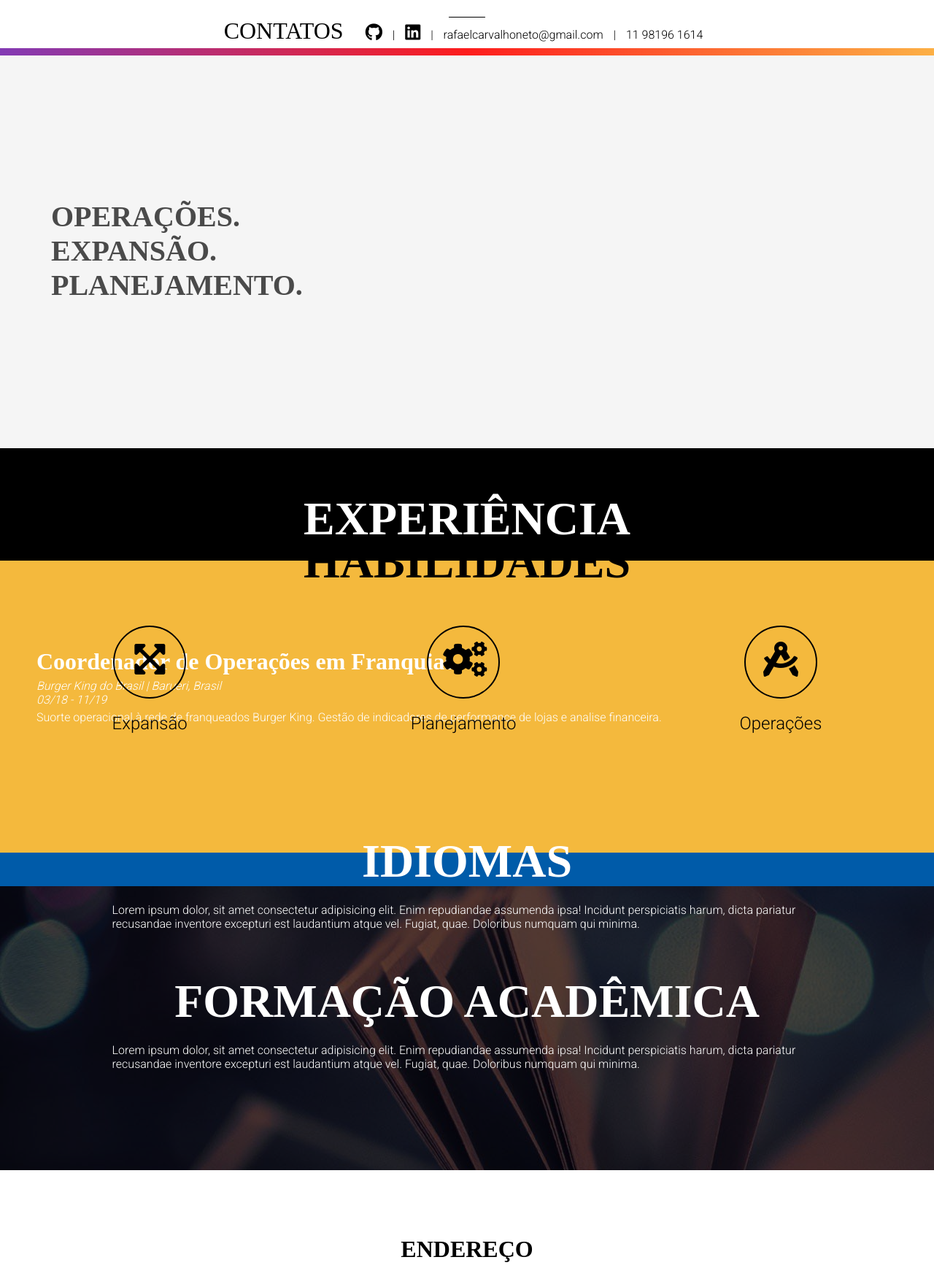
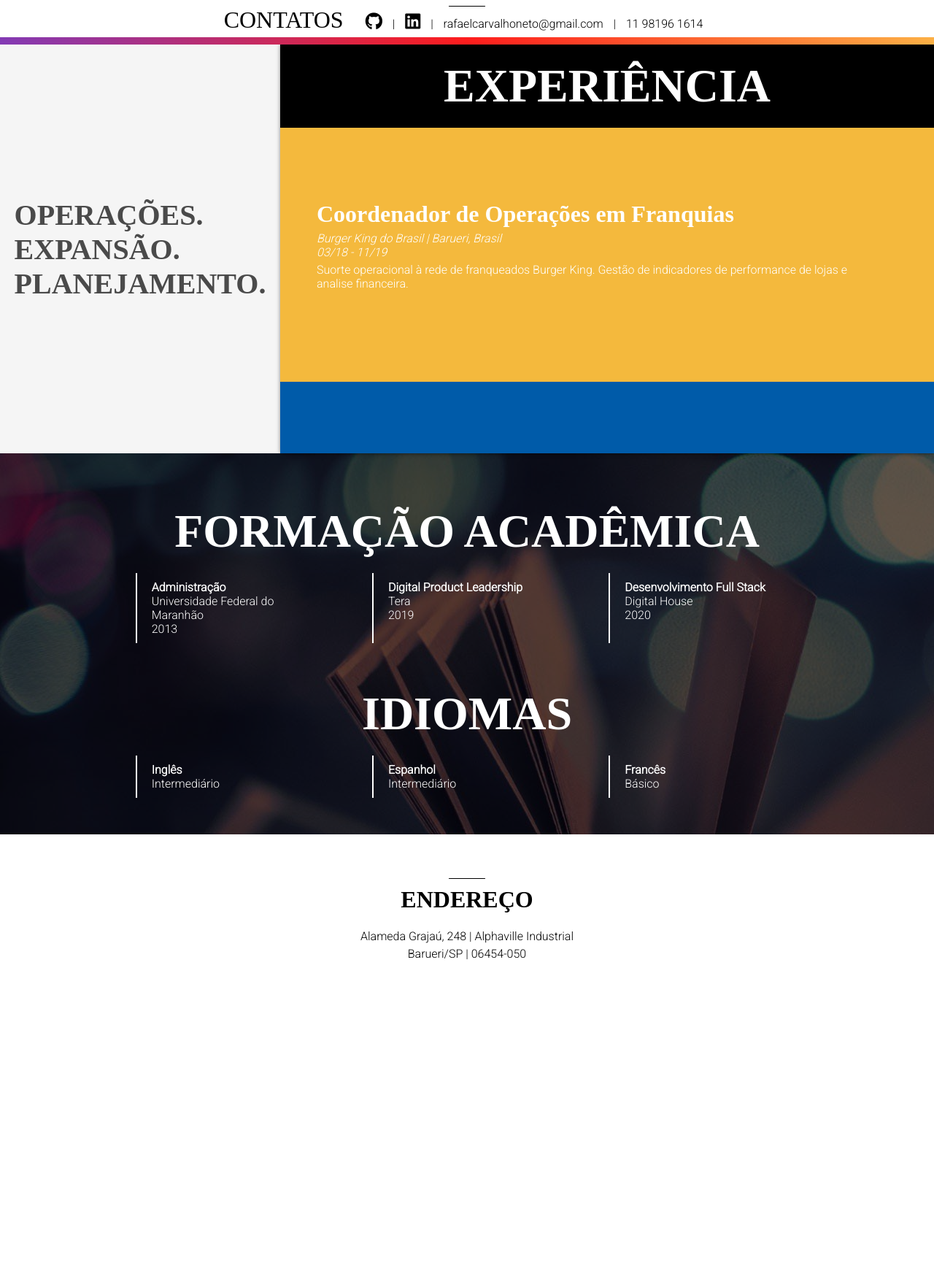
Before and after one commit to RafaelCarvalhoNeto/curriculo-secoes, a plain HTML site: page index.html in a window 1280 px wide. Shown: the part 1052-2800 px from the top of the page at 73% size. After the commit the page ends 2401 px from the top, so only its background shows below. Drawn offline with Linux system fonts and the light colour scheme.

Commit message:
finalizand-design

```diff
--- a/css/style.css
+++ b/css/style.css
@@ -5,13 +5,15 @@
     box-sizing: border-box;
     scroll-behavior: smooth;
     font-family: 'Roboto';
+    scroll-snap-type: y;
 }
+
 header{
     background-image: url(../img/header2.png);
     text-align: center;
     height: 100vh;
     background-attachment: fixed;
-    background-size: 100%;
+    background-size: cover;
     color: #fff;
     text-transform: uppercase;
     position: relative;
@@ -35,10 +37,11 @@ header p{
     font-family: Tw Cen MT Condensed;
 }
 .sobre{
-    height: 270px;
+    margin: 50px;
     display: flex;
     padding: 0 12%;
     flex-wrap: wrap;
+    scroll-snap-align: start; /*ENTENDER COMO FUNCIONA*/
 }
 .sobre p{
     flex-basis: 50%;
@@ -50,11 +53,15 @@ header p{
     position: sticky;
     top:0;
     background: #fff;
-    height:55px;
     z-index: 1;
+    display: flex;
+    flex-flow: row wrap;
+    justify-content: center;
+
 }
 .contato1 p{
-    padding-top: 5px;
+    padding: 5px 0 5px 0;
+    background: #fff;
 }
 .contato1 p span{
     padding-right: 20px;
@@ -99,28 +106,28 @@ header p{
 }
 .xp{
     display: flex;
-    height: 600px;
     flex-flow: row wrap;
 
 }
 hr{
     height: 10px;
     background: linear-gradient(90deg, rgba(131,58,180,1) 0%, rgba(253,29,29,1) 50%, rgba(252,176,69,1) 100%);
-    order: -2;
     border: none;
-    margin-top: 5px;
+    flex: 1 1 100%
 }
 .lado{
     flex:1 1 30%;
     order: -1;
     background: rgb(245, 245, 245);
+    display: flex;
 }
 .lado h2{
     text-transform: uppercase;
     font-family: Tw Cen MT Condensed;
-    padding: 200px 20px 200px 70px;
     font-size: 2.5em;
     color: #4a4a4a;
+    align-self: center;
+    margin: 20px auto;
 }
 .experiencia{
     background: #000;
@@ -128,14 +135,23 @@ hr{
     color: #fff;
     overflow: auto;
     flex:1 1 70%;
-    height: 600px;
+    height: 70vh;
+    filter: drop-shadow(1px 0 3px rgba(0, 0, 0, 0.6));
+    display: flex;
+    flex-flow: column nowrap;
 }
-.experiencia h2{
+.exp{
     position: sticky;
     background-color: black;
-    top: 0
+    top: 0;
+    text-transform: uppercase;
+    text-align: center;
+    margin: 0 0 20px 0;
+    padding: 20px 0 0 0;
+    font-family: Tw Cen MT Condensed;
+    font-size: 4em;
 }
-.experiencia h2, .habilidades h2, .idiomas h2, footer h2{
+.habilidades h2, .idiomas h2, footer h2{
     text-transform: uppercase;
     text-align: center;
     margin: 0 0 20px 0;
@@ -143,6 +159,25 @@ hr{
     font-family: Tw Cen MT Condensed;
     font-size: 4em;
 }
+
+@keyframes bounce {
+    0%, 20%, 60%, 100% {
+        -webkit-transform: translateY(0);
+        transform:translateY(0);
+    }
+
+    40%{
+        -webkit-transform: translateY(-20px);
+        transform:translateY(-20px);
+    }
+
+    80%{
+        -webkit-transform: translateY(-10px);
+        transform:translateY(-10px);
+    }
+
+}
+
 a[href="#chegasobre"]{
     display: block;
     position: absolute;
@@ -152,20 +187,20 @@ a[href="#chegasobre"]{
     color: #fff;
 }
 a[href="#chegasobre"]:hover{
-    /*filter: brightness(0.5);*/
+    /*filter: brightness(0.5);
     margin-top: 4px;
     position: absolute;
     bottom: 55px;
     left: 49%;
-    transition: all 0.05s ease-in-out;
+    transition: all 0.1s ease;*/
+    animation: bounce 1s;
 }
 .experiencia div{
     margin: 0;
     width: 100%;
-    vertical-align: text-top;
     background-color: #f4b93d;
-    height: 400px;
-    padding: 120px 120px 120px 50px;
+    padding: 100px 100px 120px 50px;
+    flex: 0 1 auto
 }
 .experiencia div:nth-child(odd){
     background-color: #005ba9;
@@ -177,6 +212,28 @@ a[href="#chegasobre"]:hover{
 .experiencia div p{
     margin: 5px 0;
 }
+.xp .experiencia .volunt{
+    background-color: rgb(228, 228, 228);
+    padding: 50px 100px 60px 50px;
+}
+.xp .experiencia .volunt h2{
+    background: none;
+    color: grey;
+    text-align: left;
+    font-size: 3em;
+    padding-top: 2px;
+    margin-bottom: 30px;
+    font-family: Tw Cen MT Condensed;
+    text-transform: uppercase;
+}
+.xp .experiencia .volunt ul{
+    list-style: none;
+    color: black;
+}
+.xp .experiencia .volunt ul li h3{
+    margin-top: 8px;
+}
+
 .habilidades ul li{
     /*display: inline-block;
     right: 50%;*/
@@ -204,17 +261,46 @@ a[href="#chegasobre"]:hover{
 }
 .idiomas{
     background-image: url(../img/idiomas.png);
-    background-attachment: static;
     color: white;
-    height: 550px;
-    padding: 30px 12% 50px 12%;
+    padding: 10px 12% 50px 12%;
+}
+.academia{
+    margin: 0 auto;
+    display: flex;
+    flex-flow: row wrap;
+    justify-content: space-around;
+}
+.linguas{
+    list-style: none;
+    text-align: center;
+}
+.linguas li{
+    padding: 10px 80px;
+    font-size: 1.5em;
+}
+.linguas li i{
+    display: block;
+    font-size: 2em;
+}
+.acad, .ling{
+    list-style: none;
+    width: 260px;
+    padding: 10px 0 10px 20px;
+    border-left: 2px solid #fff;
+}
+
+.academia li ul li{
+    display: block;
+}
+.academia h5{
+    font-size: 1em;
 }
 footer{
-    padding: 30px 12% 50px 12%;
+    padding: 30px 12% 30px 12%;
     text-align: center;
 }
 footer p:nth-child(2){
-    font-size: 2em;
+    font-size: 1em;
 }
 footer p{
     line-height: 1.5;
@@ -230,12 +316,35 @@ footer p a:hover{
 
 footer h4{
     text-transform: uppercase;
-    margin: 60px 0 20px 0;
+    margin: 30px 0 20px 0;
     font-family: Tw Cen MT Condensed;
     font-size: 2em;
 }
-@media (max-width:1100px){
-    footer{
-        padding: 30px 30% 50px 30%;
+footer h4:before{
+    content: '';
+    width: 50px;
+    height: 1px;
+    background: black;
+    display: block;
+    margin: 10px auto;
+}
+/*SCROLLBAR CHANGES*/
+::-webkit-scrollbar {
+    width: 1em;
+    background-color: #Fff;
+}
+
+::-webkit-scrollbar-thumb {
+    background-color: #4a4a4a;
+    outline: 1px solid #353535;
+    border-radius: 50px;
+}
+
+
+@media only screen and (max-width: 768px) {
+
+    * {
+        scroll-snap-type: none;
     }
+
 }
--- a/index.html
+++ b/index.html
@@ -25,7 +25,8 @@
     </section>
     <section class="xp">
         <article class="experiencia">
-            <h2>Experiência</h2>
+            <article>
+                <h2 class="exp">Experiência</h2>
                 <div>
                     <h3>Coordenador de Operações em Franquias</h3>
                     <p><em>Burger King do Brasil | Barueri, Brasil<br>03/18 - 11/19</em></p>
@@ -46,24 +47,85 @@
                     <p><em>AIESEC no Brasil | São Paulo, Brasil<br>05/14 - 06/15</em></p>
                     <p>Responsável final pelas estratégias de comunicação interna, endomarketing e gestão da informação nacional. Desenvolvimento dos programas de liderança para presidentes de escritórios e times nacionais.</p>
                 </div>
+                <div class="volunt">
+                    <h2>Voluntário</h2>
+                    <ul>
+                        <li><h3>Centro Acadêmico de Administração</h3></li>
+                        <li><em>Diretor de Planejamento | São Luís, Brasil<br>2012</em></li>
+                    </ul>
+                    <ul>
+                        <li><h3>AIESEC em São Luís</h3></li>
+                        <li><em>Diretor de Intercâmbios Sociais | São Luís, Brasil<br>2013</em></li>
+                    </ul>
+                    <ul>
+                        <li><h3>Worldpacker</h3></li>
+                        <li><em>Did's Hostel | São Paulo, Brasil<br>2015</em></li>
+                    </ul>
+                    <ul>
+                        <li><h3>Voluntário</h3></li>
+                        <li><em>Missão Univida | Manaus, Brasil<br>2020</em></li>
+                    </ul>
+                </div>
+            </article>
         </article>
         <aside class="lado">
             <h2>Operações.<br>Expansão.<br>Planejamento.</h2>
         </aside>
     </section>
-    <section class="habilidades">
+    <!--<section class="habilidades">
         <h2>Habilidades</h2>
         <ul>
             <li><i class="fas fa-expand-arrows-alt"></i><br>Expansão</li>
             <li><i class="fas fa-cogs"></i><br>Planejamento</li>
             <li><i class="fas fa-drafting-compass"></i><br>Operações</li>
         </ul>
-    </section>
+    </section>-->
     <section class="idiomas">
+        <h2>Formação Acadêmica</h2>
+        <ul class="academia">
+            <li class="acad">
+                <h5>Administração</h5>
+                <ul>
+                    <li>Universidade Federal do Maranhão</li>
+                    <li>2013</li>
+                </ul>
+            </li>
+            <li class="acad">
+                <h5>Digital Product Leadership</h5>
+                <ul>
+                    <li>Tera</li>
+                    <li>2019</li>
+                </ul>
+            </li>
+            <li class="acad">
+                <h5>Desenvolvimento Full Stack</h5>
+                <ul>
+                    <li>Digital House</li>
+                    <li>2020</li>
+                </ul>
+            </li>
+        </ul>
         <h2>Idiomas</h2>
-        <p>Lorem ipsum dolor, sit amet consectetur adipisicing elit. Enim repudiandae assumenda ipsa! Incidunt perspiciatis harum, dicta pariatur recusandae inventore excepturi est laudantium atque vel. Fugiat, quae. Doloribus numquam qui minima.</p>
-        <h2>Formação Acadêmica</h2>
-        <p>Lorem ipsum dolor, sit amet consectetur adipisicing elit. Enim repudiandae assumenda ipsa! Incidunt perspiciatis harum, dicta pariatur recusandae inventore excepturi est laudantium atque vel. Fugiat, quae. Doloribus numquam qui minima.</p>
+        <ul class="academia">
+            <li class="ling">
+                <h5>Inglês</h5>
+                <ul>
+                    <li>Intermediário</li>
+                </ul>
+            </li>
+            <li class="ling">
+                <h5>Espanhol</h5>
+                <ul>
+                    <li>Intermediário</li>
+                </ul>
+            </li>
+            <li class="ling">
+                <h5>Francês</h5>
+                <ul>
+                    <li>Básico</li>
+                </ul>
+            </li>
+        </ul>
     </section>
     <footer>
        <!--<h2>Contato</h2>
```
Lines whose indentation alone changed are shown as unchanged.
